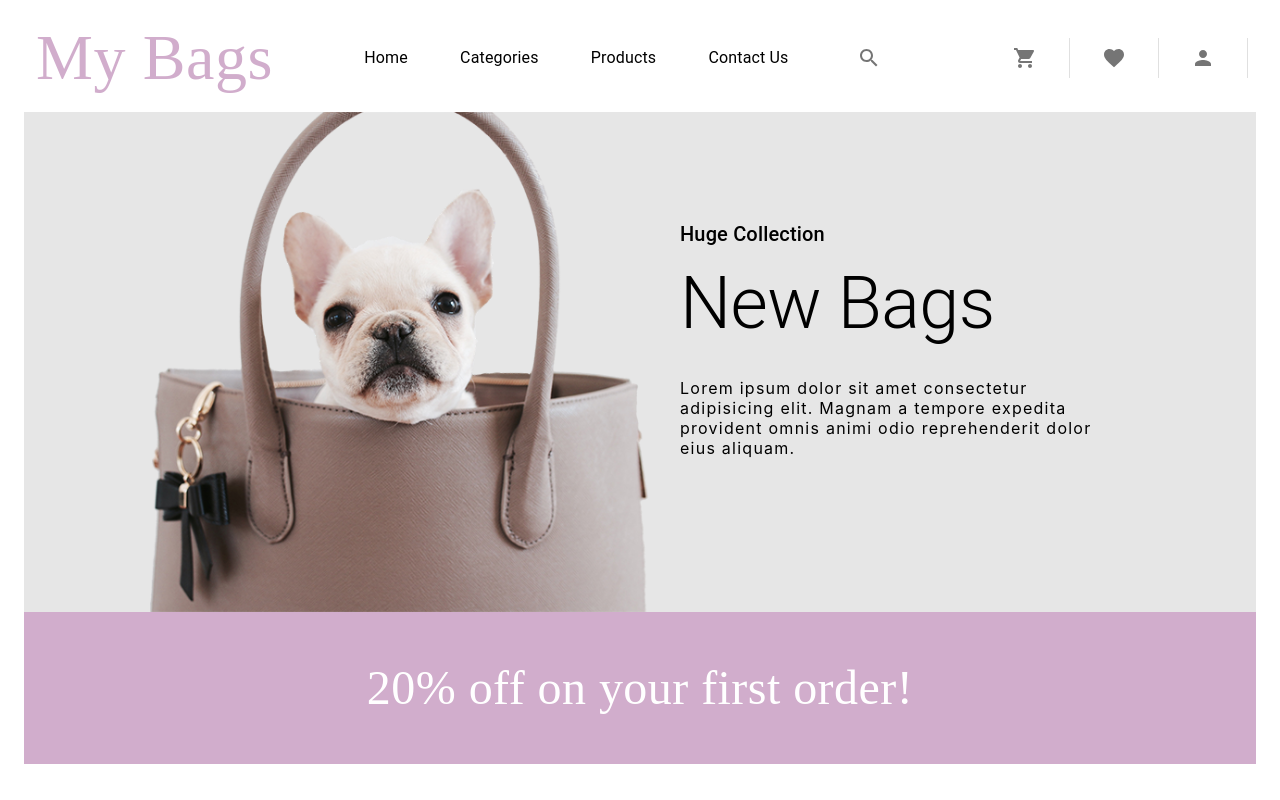
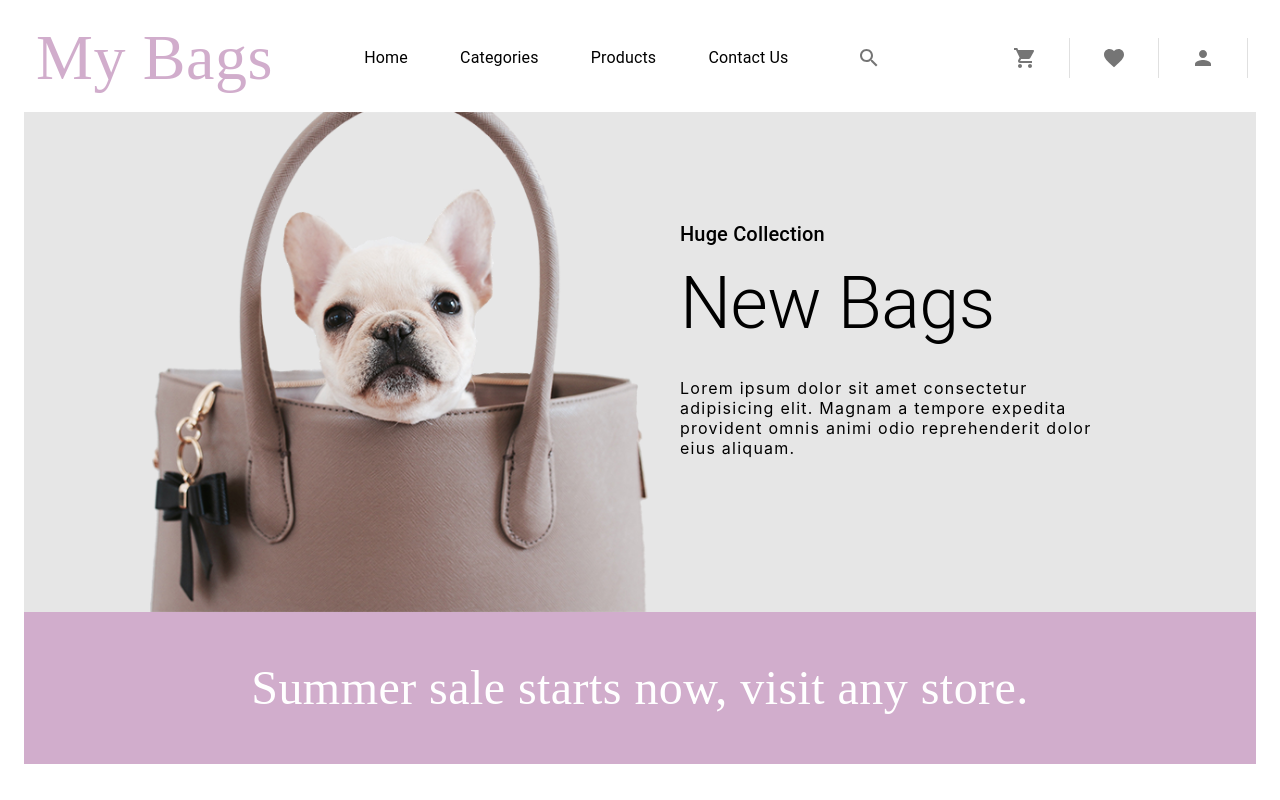
Before and after one commit to Ehsan-Rabobi/Ecommerce-frontend, a React (Create React App) app: page / in a window 1280 px wide. Built offline with nearby package versions, Linux system fonts and the light colour scheme; a web font is replaced by a local one.

Commit message:
complete the promotions component

```diff
--- a/src/components/promotions/index.js
+++ b/src/components/promotions/index.js
@@ -1,25 +1,58 @@
-import { Box } from "@mui/material"
-import { MessageText, PromotionsContainer } from "../../styles/promotions"
-import { useState } from "react"
-
+import { Box, Slide } from "@mui/material";
+import { MessageText, PromotionsContainer } from "../../styles/promotions";
+import { useEffect, useRef, useState } from "react";
 
 const messages = [
   "20% off on your first order!",
   "Summer sale starts now, visit any store.",
-    "please like and subscribe"
-]
+  "please like and subscribe",
+];
 
 export default function Promotions() {
-    const [messageIndex , setMessageIndex] = useState(0)
+  const [messageIndex, setMessageIndex] = useState(0);
+  const [show, setShow] = useState(true);
+  const containerRef = useRef()
+
+  useEffect(() => {
+
+    setTimeout(() => {
+      setShow(false);
+    }, 3000);
+
+    const intervalId = setInterval(() => {
+      setMessageIndex( i => (i + 1) % messages.length);
+
+      setShow(true)
+
+      setTimeout(() => {
+        setShow(false);
+      }, 3000);
+
+
+    }, 4000);
+
+    return () => {
+        clearInterval(intervalId);
+    }
+
+  }, []);
+
   return (
     <>
-            <PromotionsContainer>
-                <Box display={'flex'} justifyContent={'center'} alignItems={'center'}>
-                    <MessageText>
-                        {messages[messageIndex]}
-                    </MessageText>
+      <PromotionsContainer ref={containerRef}>
+        <Slide
+        container={containerRef.current}
+        direction={show ? "left" : "right"} in={show}
+        timeout={{
+            enter:500,
+            exit:100
+        }}
+        >
+          <Box display={"flex"} justifyContent={"center"} alignItems={"center"}>
+            <MessageText>{messages[messageIndex]}</MessageText>
           </Box>
+        </Slide>
       </PromotionsContainer>
     </>
-    )
+  );
 }
```
Lines whose indentation alone changed are shown as unchanged.
